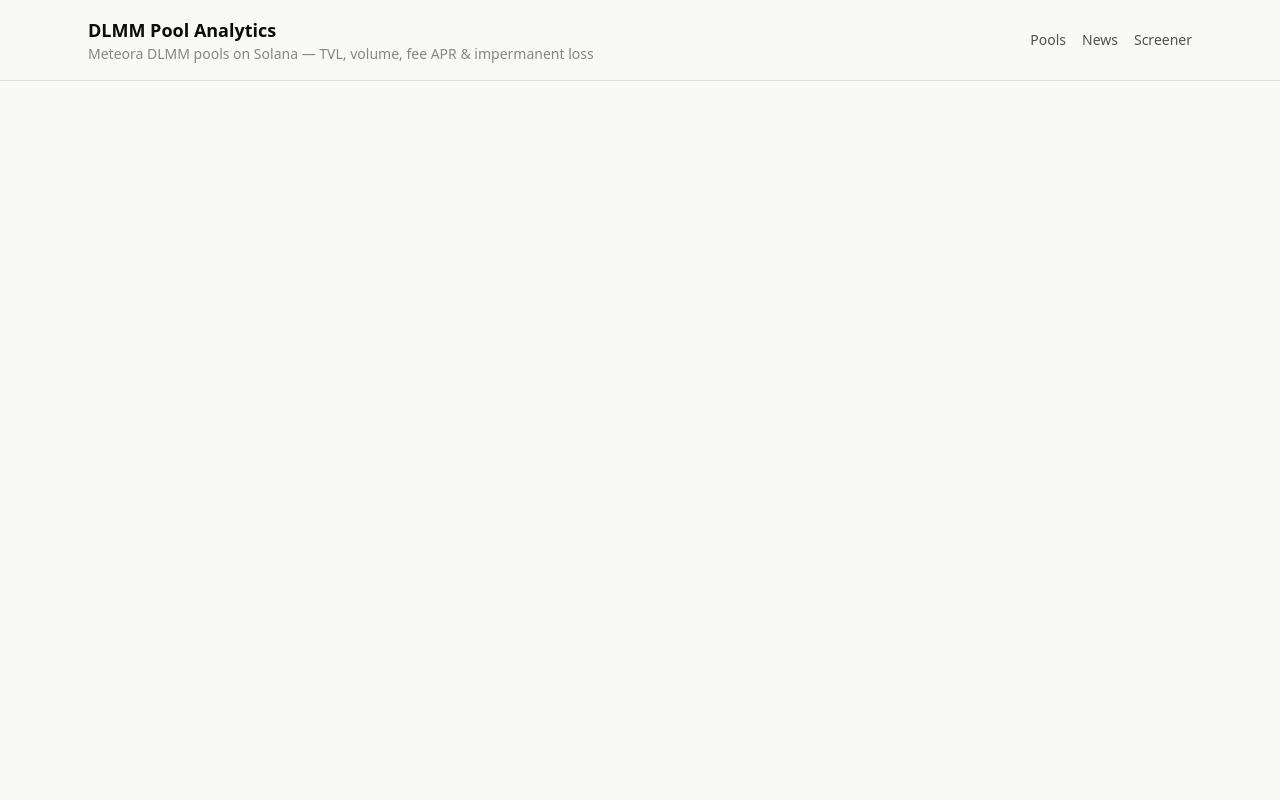
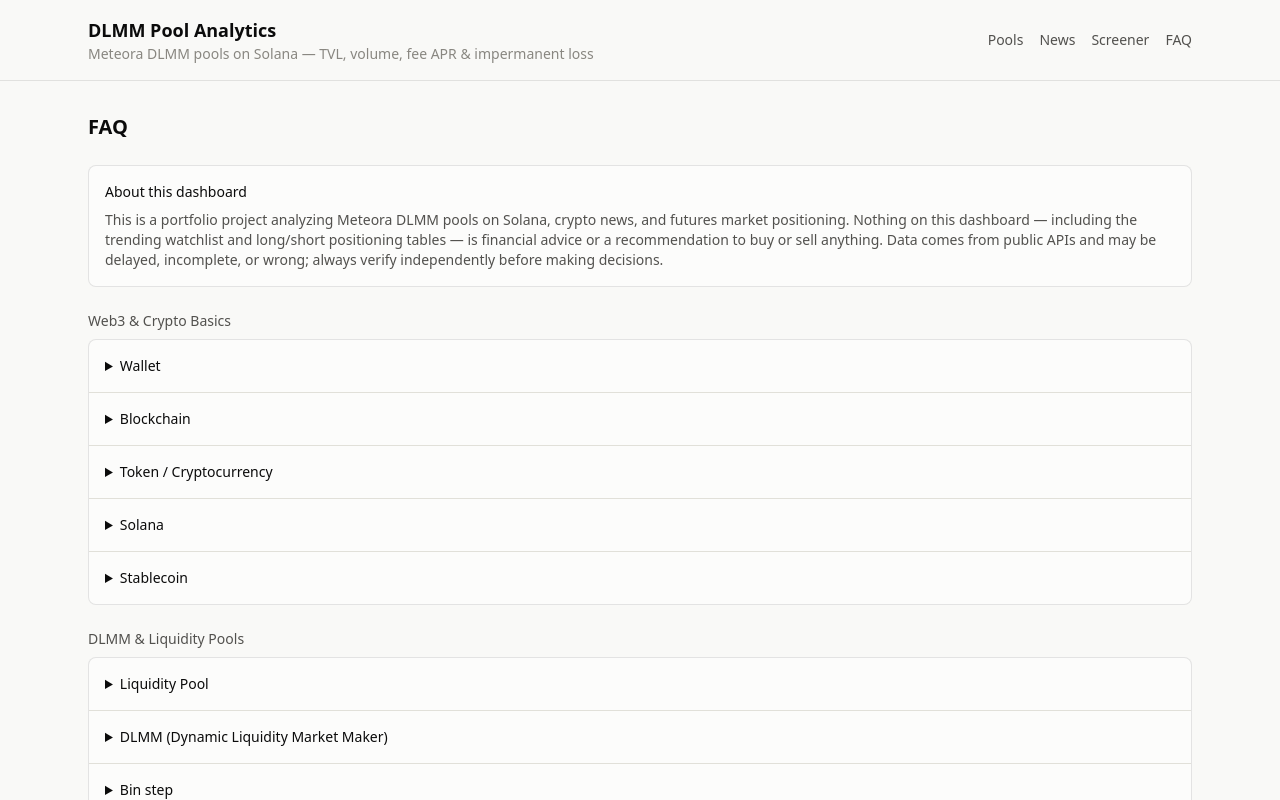
Before and after one commit to brianrickyb/dlmm-analytic-dashboard, a React (Vite) app in the folder frontend/: page /faq in a window 1280 px wide. Shown: the top 800 px of the page. Built offline with nearby package versions, Linux system fonts and the light colour scheme; no server answers.

Commit message:
feat(frontend): add /faq page, route, and nav link

```diff
--- a/frontend/src/App.tsx
+++ b/frontend/src/App.tsx
@@ -4,6 +4,7 @@
 import { PoolDetailPage } from './pages/PoolDetailPage';
 import { NewsPage } from './pages/NewsPage';
 import { ScreenerPage } from './pages/ScreenerPage';
+import { FaqPage } from './pages/FaqPage';
 
 function App() {
   return (
@@ -13,6 +14,7 @@
         <Route path="/pools/:poolId" element={<PoolDetailPage />} />
         <Route path="/news" element={<NewsPage />} />
         <Route path="/screener" element={<ScreenerPage />} />
+        <Route path="/faq" element={<FaqPage />} />
       </Routes>
     </Layout>
   );
--- a/frontend/src/components/Layout.tsx
+++ b/frontend/src/components/Layout.tsx
@@ -24,6 +24,9 @@
             <Link to="/screener" style={{ color: 'var(--text-secondary)' }}>
               Screener
             </Link>
+            <Link to="/faq" style={{ color: 'var(--text-secondary)' }}>
+              FAQ
+            </Link>
           </nav>
         </div>
       </header>
--- /dev/null
+++ b/frontend/src/pages/FaqPage.tsx
@@ -0,0 +1,56 @@
+import { glossary, type GlossaryCategory } from '../content/glossary';
+
+const CATEGORY_ORDER: { key: GlossaryCategory; label: string }[] = [
+  { key: 'web3-basics', label: 'Web3 & Crypto Basics' },
+  { key: 'dlmm', label: 'DLMM & Liquidity Pools' },
+  { key: 'trading', label: 'Screener & Trading' },
+  { key: 'news', label: 'Reading Crypto News' },
+];
+
+export function FaqPage() {
+  return (
+    <div className="space-y-6">
+      <h1 className="text-xl font-semibold" style={{ color: 'var(--text-primary)' }}>
+        FAQ
+      </h1>
+
+      <div className="rounded-lg border p-4 text-sm" style={{ borderColor: 'var(--border)', background: 'var(--surface-1)' }}>
+        <h2 className="mb-2 font-medium" style={{ color: 'var(--text-primary)' }}>
+          About this dashboard
+        </h2>
+        <p style={{ color: 'var(--text-secondary)' }}>
+          This is a portfolio project analyzing Meteora DLMM pools on Solana, crypto news, and
+          futures market positioning. Nothing on this dashboard — including the trending watchlist
+          and long/short positioning tables — is financial advice or a recommendation to buy or
+          sell anything. Data comes from public APIs and may be delayed, incomplete, or wrong;
+          always verify independently before making decisions.
+        </p>
+      </div>
+
+      {CATEGORY_ORDER.map((cat) => (
+        <div key={cat.key} className="space-y-2">
+          <h2 className="text-sm font-medium" style={{ color: 'var(--text-secondary)' }}>
+            {cat.label}
+          </h2>
+          <div
+            className="divide-y divide-[color:var(--gridline)] rounded-lg border"
+            style={{ borderColor: 'var(--border)', background: 'var(--surface-1)' }}
+          >
+            {glossary
+              .filter((entry) => entry.category === cat.key)
+              .map((entry) => (
+                <details key={entry.key} className="p-4">
+                  <summary className="cursor-pointer text-sm font-medium" style={{ color: 'var(--text-primary)' }}>
+                    {entry.term}
+                  </summary>
+                  <p className="mt-2 text-sm" style={{ color: 'var(--text-secondary)' }}>
+                    {entry.longDefinition}
+                  </p>
+                </details>
+              ))}
+          </div>
+        </div>
+      ))}
+    </div>
+  );
+}
```
